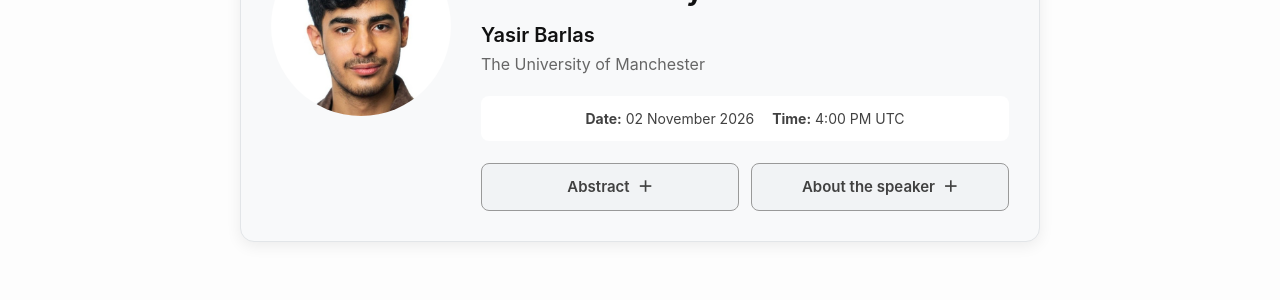
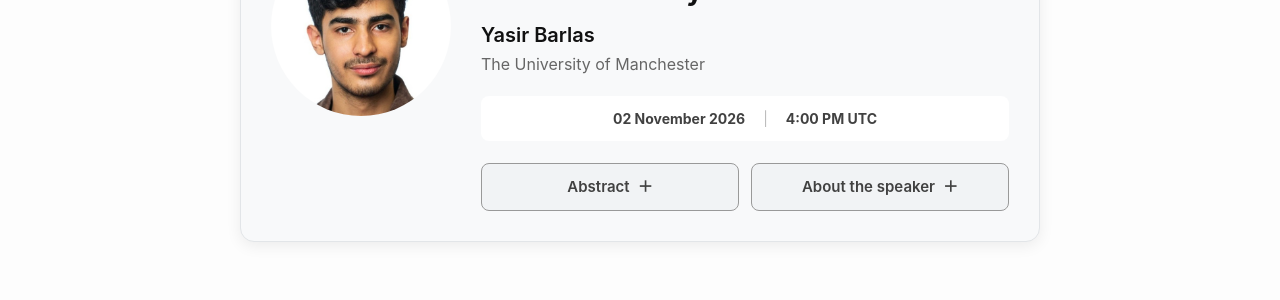
Before and after one commit to bayesiandesign/seminar, a Jekyll site: the page built from README.md, in a window 1280 px wide. Shown: the part 500-800 px from the top of the page. Built offline with Jekyll 4.4.1, drawn with Linux system fonts in a browser that asks for light colours; nearby versions of some CDN libraries; our own code applies the rules of GitHub Pages for plain Markdown files.

Commit message:
Update seminar date and time formatting in home layout

```diff
--- a/_layouts/home.html
+++ b/_layouts/home.html
@@ -33,8 +33,9 @@ layout: default
   </p>
 
   <div class="seminar-details">
-    <span><strong>Date:</strong> 02 November 2026</span>
-    <span><strong>Time:</strong> 4:00 PM UTC</span>
+    <span><strong>02 November 2026</strong></span>
+    <span class="details-separator">|</span>
+    <span><strong>4:00 PM UTC</strong></span>
   </div>
 
   <div class="speaker-sections">
```
